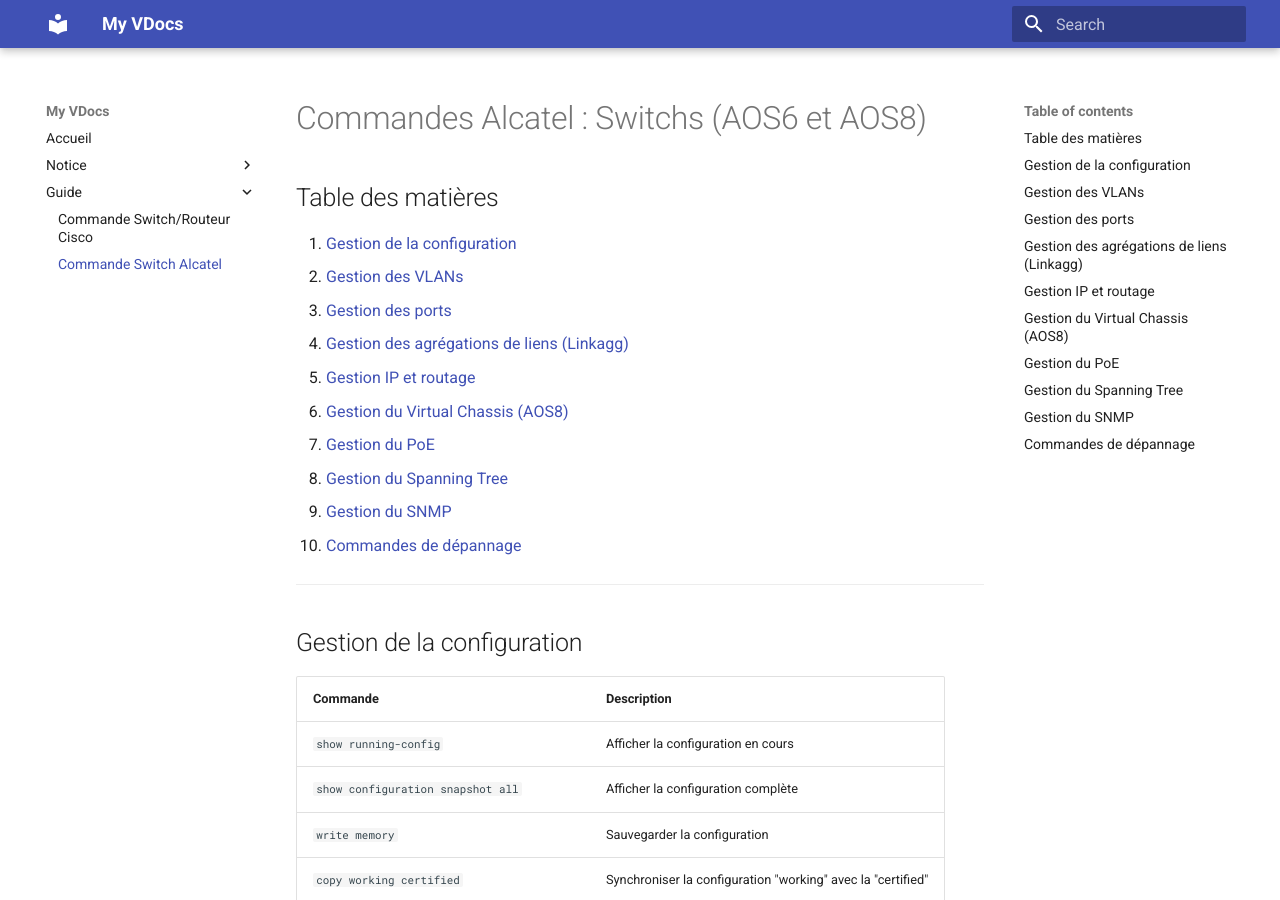
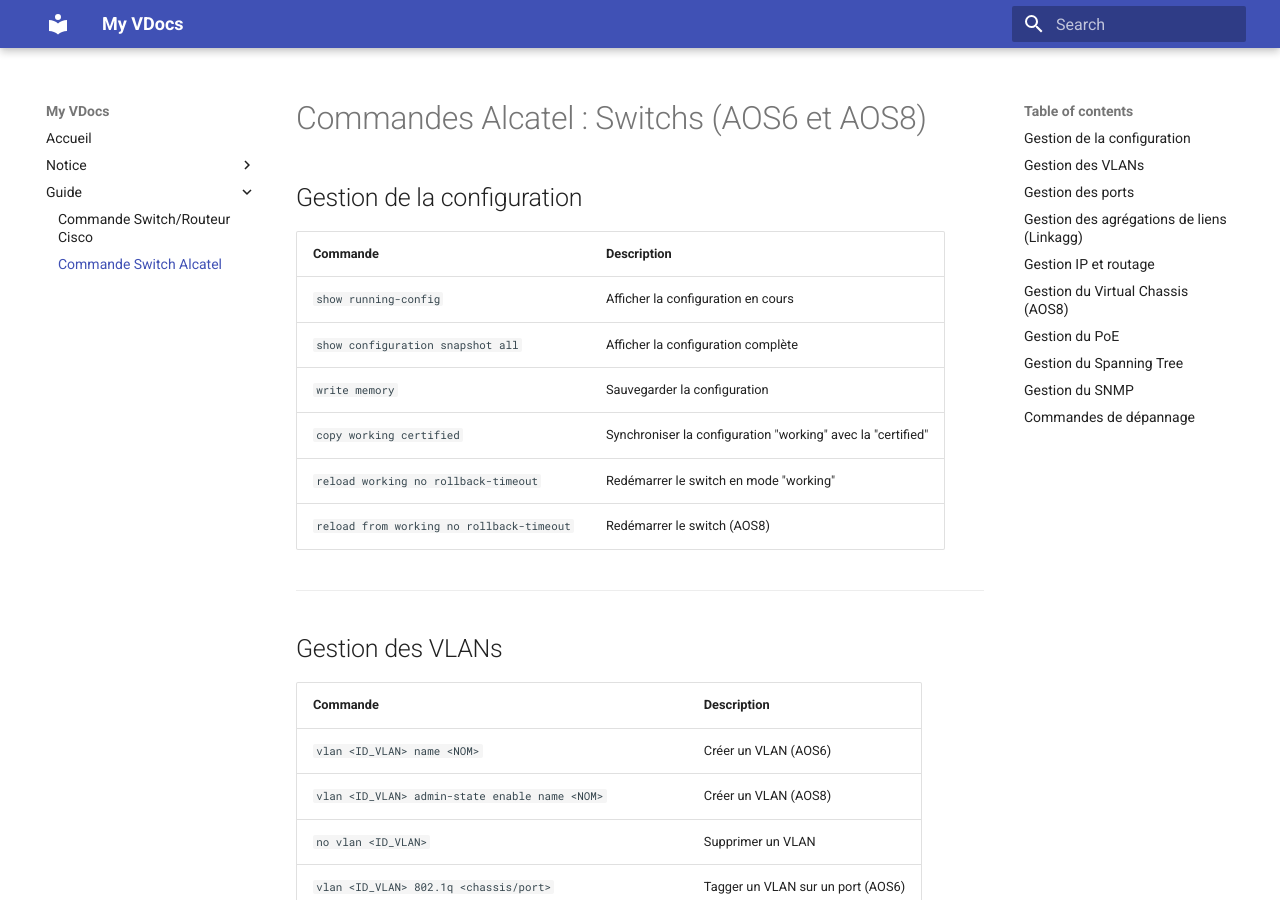
Before and after one commit to LogoViktor/My-VDocs, an MkDocs documentation site: the page built from docs/Guide/commandes_alcatel.md, in a window 1280 px wide and 900 px high. Built offline with MkDocs 1.6.1 and Material for MkDocs 9.7.7, drawn with Linux system fonts in a browser that asks for light colours.

Commit message:
Update commandes_alcatel.md

```diff
--- a/docs/Guide/commandes_alcatel.md
+++ b/docs/Guide/commandes_alcatel.md
@@ -1,19 +1,5 @@
 
 # Commandes Alcatel : Switchs (AOS6 et AOS8)
-
-## Table des matières
-1. [Gestion de la configuration](#gestion-de-la-configuration)
-2. [Gestion des VLANs](#gestion-des-vlans)
-3. [Gestion des ports](#gestion-des-ports)
-4. [Gestion des agrégations de liens (Linkagg)](#gestion-des-agrégations-de-liens-linkagg)
-5. [Gestion IP et routage](#gestion-ip-et-routage)
-6. [Gestion du Virtual Chassis (AOS8)](#gestion-du-virtual-chassis-aos8)
-7. [Gestion du PoE](#gestion-du-poe)
-8. [Gestion du Spanning Tree](#gestion-du-spanning-tree)
-9. [Gestion du SNMP](#gestion-du-snmp)
-10. [Commandes de dépannage](#commandes-de-dépannage)
-
----
 
 ## Gestion de la configuration
 
```
